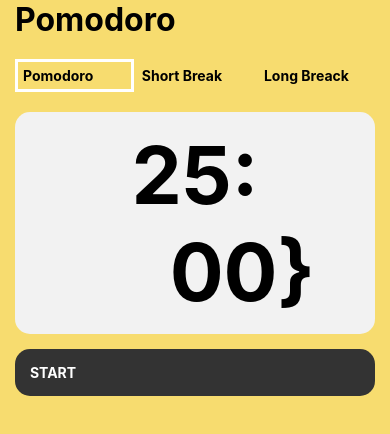
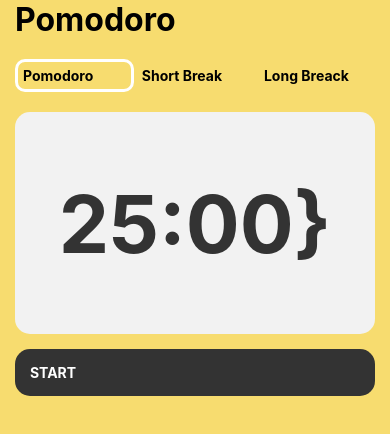
Before and after one commit to Chd3451/Time-Management-App, a React Native app: screen / in a window 390 px wide. Shown: the top 434 px of the page. Built offline with nearby package versions, Linux system fonts and the light colour scheme.

Commit message:
Fix: Resolving some general bugs in the components

```diff
--- a/App.js
+++ b/App.js
@@ -47,7 +47,7 @@ export default function App() {
   return (
     <SafeAreaView style={[styles.container, {backgroundColor: colors[currentTime] }]}>
     <View style={{ flex: 1,
-    paddingHorizontal:15,
+       paddingHorizontal: 15,
        paddingTop: Platform.OS === "android" && 30}}>
 
       <Text style={styles.text}>Pomodoro</Text>
--- a/src/components/Header.jsx
+++ b/src/components/Header.jsx
@@ -6,17 +6,17 @@ const options = ["Pomodoro", "Short Break", " Long Breack"];
 export default function Header ({currentTime, setCurrentTime, setTime}){
 
   function handlesPress(index) {
-    const newtime = index === 0 ? 25 : index === 1 ? 5 : 15;
+    const newTime = index === 0 ? 25 : index === 1 ? 5 : 15;
     setCurrentTime(index);
-    setTime(newtime * 60);
+    setTime(newTime * 60);
   }
 
     return(
-        <View style={{flexDirection: "row"}}>
+        <View style={{flexDirection: "row" }}>
          {options.map((item, index) => (
            <TouchableOpacity key={index}
            onPress={() => handlesPress(index)}
-           style={[styles.itemStyle, currentTime !==index && { borderColor: "transparent"}
+           style={[styles.itemStyle, currentTime !== index && { borderColor: "transparent"}
         ]}
             >
              <Text style={{fontWeight: "bold"}}>{item}</Text>
@@ -32,6 +32,7 @@ itemStyle: {
     alingItems: "center",
     borderWidth: 3,
     padding: 5,
+    borderRadius: 10,
     borderColor: "white",
     marginVertical: 20,
 }
--- a/src/components/Timer.jsx
+++ b/src/components/Timer.jsx
@@ -1,10 +1,9 @@
 import {Text, View, StyleSheet } from "react-native"
 
 export default function Timer({time}) {
-    const formattedTime = `${Math.floor(time/60)
+    const formattedTime = `${Math.floor(time / 60)
     .toString()
-    .padStart(2, "0")}:
-     ${(time % 60).toString().padStart(2, "0")}}` ;
+    .padStart(2, "0")}:${(time % 60).toString().padStart(2, "0")}}`;
 
     return (
         <View style={styles.container}>
@@ -25,5 +24,6 @@ const styles = StyleSheet.create({
         fontSize: 80,
         fontWeight: "bold",
         textAlign: "center",
+        color:"#333333",
     }
 })
```
